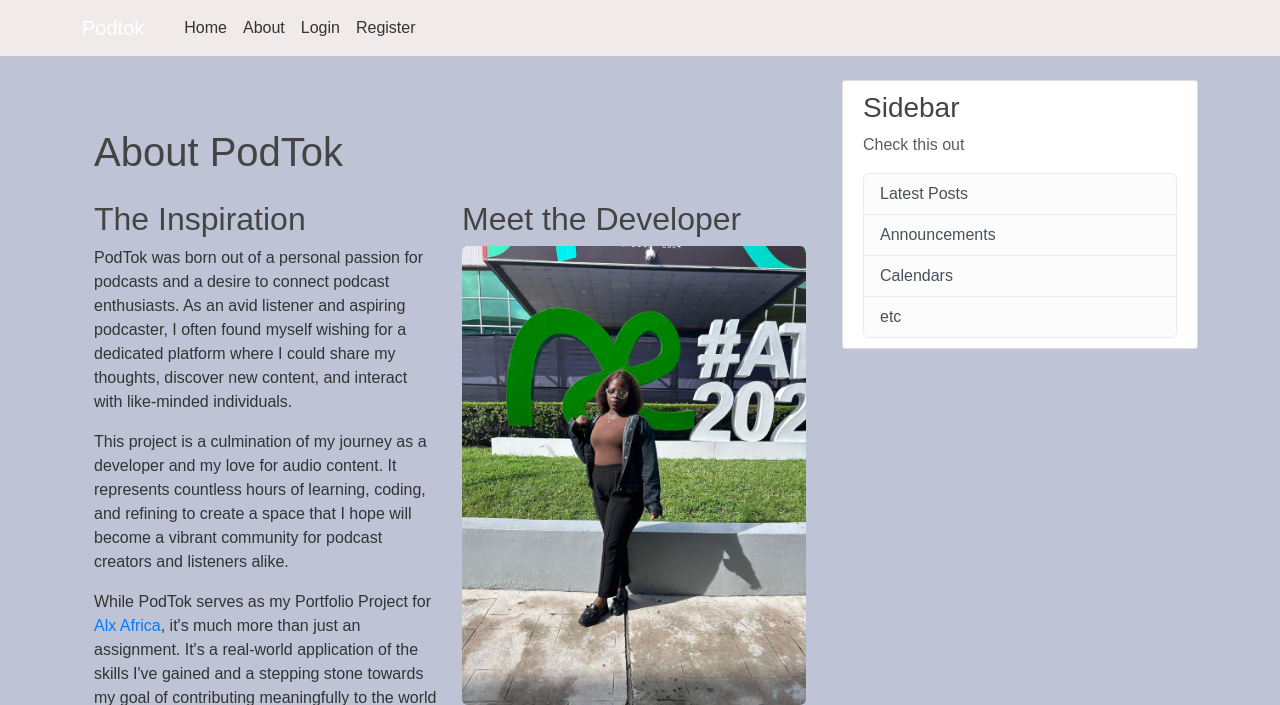
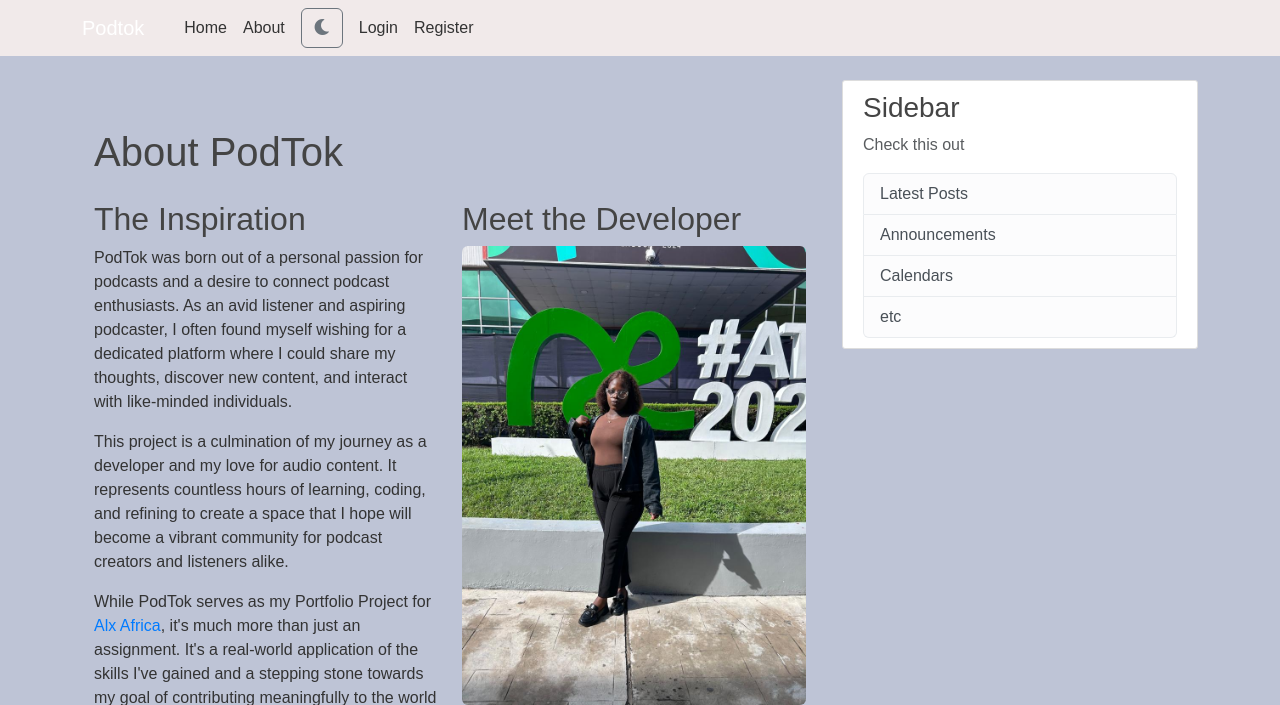
Before and after one commit to busayo524/Podtok, a Flask app: page /about in a window 1280 px wide. Shown: the top 705 px of the page. Run offline with Flask 3, Linux system fonts and the light colour scheme.

Commit message:
Added theme toggle botton in the navbar

```diff
--- a/podtok/templates/base.html
+++ b/podtok/templates/base.html
@@ -38,8 +38,11 @@
                         <a class="nav-item nav-link" href="{{ url_for('main.home') }}">Home</a>
                         <a class="nav-item nav-link" href="{{ url_for('main.about') }}">About</a>
                     </div>
+                    <div class="navbar-nav">
+                        <button id="theme-toggle" class="btn btn-outline-secondary mx-2">
+                            <i class="fas fa-moon" id="theme-icon"></i>
+                        </button>
                     <!-- Navbar Right Side -->
-                    <div class="navbar-nav">
                         {% if current_user.is_authenticated %}
                             <a class="nav-item nav-link" href="{{ url_for('posts.new_post') }}">New Post</a>
                             <a class="nav-item nav-link" href="{{ url_for('audios.upload_audio') }}">Upload Audio</a>
```
Also changed, not shown: instance/podcast.db.
